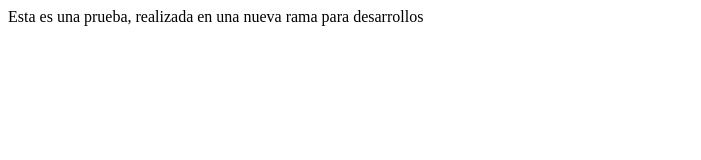
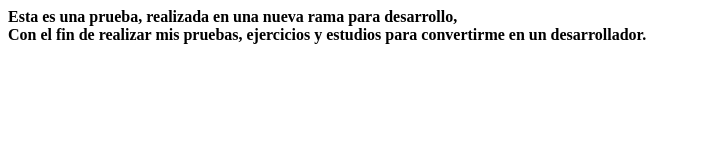
Before and after one commit to christianolayaalvarado/christianolayaalvarado, a plain HTML site: page index.html in a window 1280 px wide. Shown: the whole page, without its empty margins (0-701 px from the left). Drawn offline with Linux system fonts and the light colour scheme.

Commit message:
2da modificación en el html

```diff
--- a/index.html
+++ b/index.html
@@ -5,7 +5,8 @@
     <meta name="viewport" content="width=device-width, initial-scale=1.0">
     <title>Document</title>
 </head>
-<body>
-    Esta es una prueba, realizada en una nueva rama para desarrollos
+<b>
+    Esta es una prueba, realizada en una nueva rama para <strong>desarrollo</strong>,</br>
+    Con el fin de realizar mis pruebas, ejercicios y estudios para convertirme en un desarrollador.
 </body>
 </html>
```
